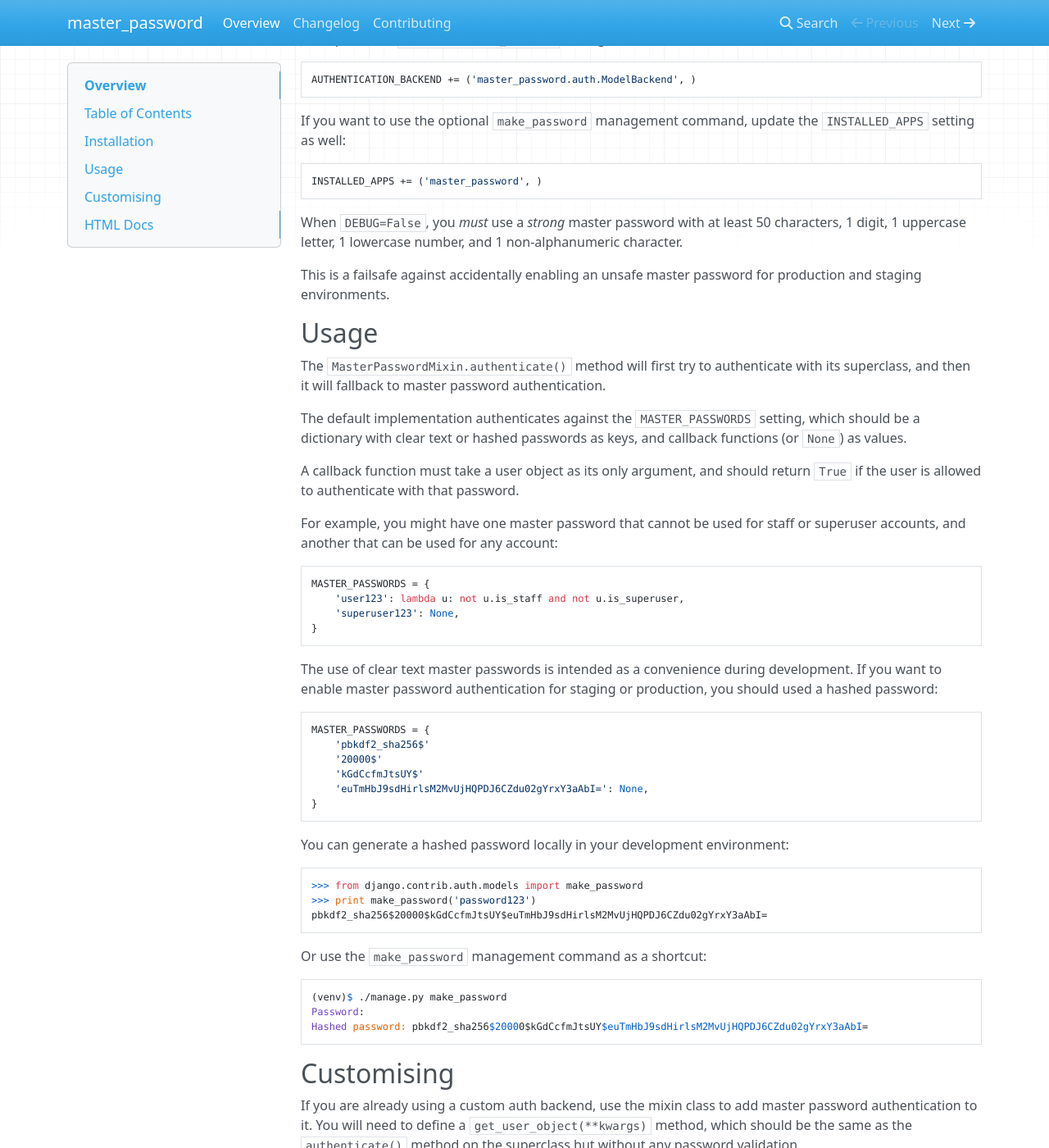
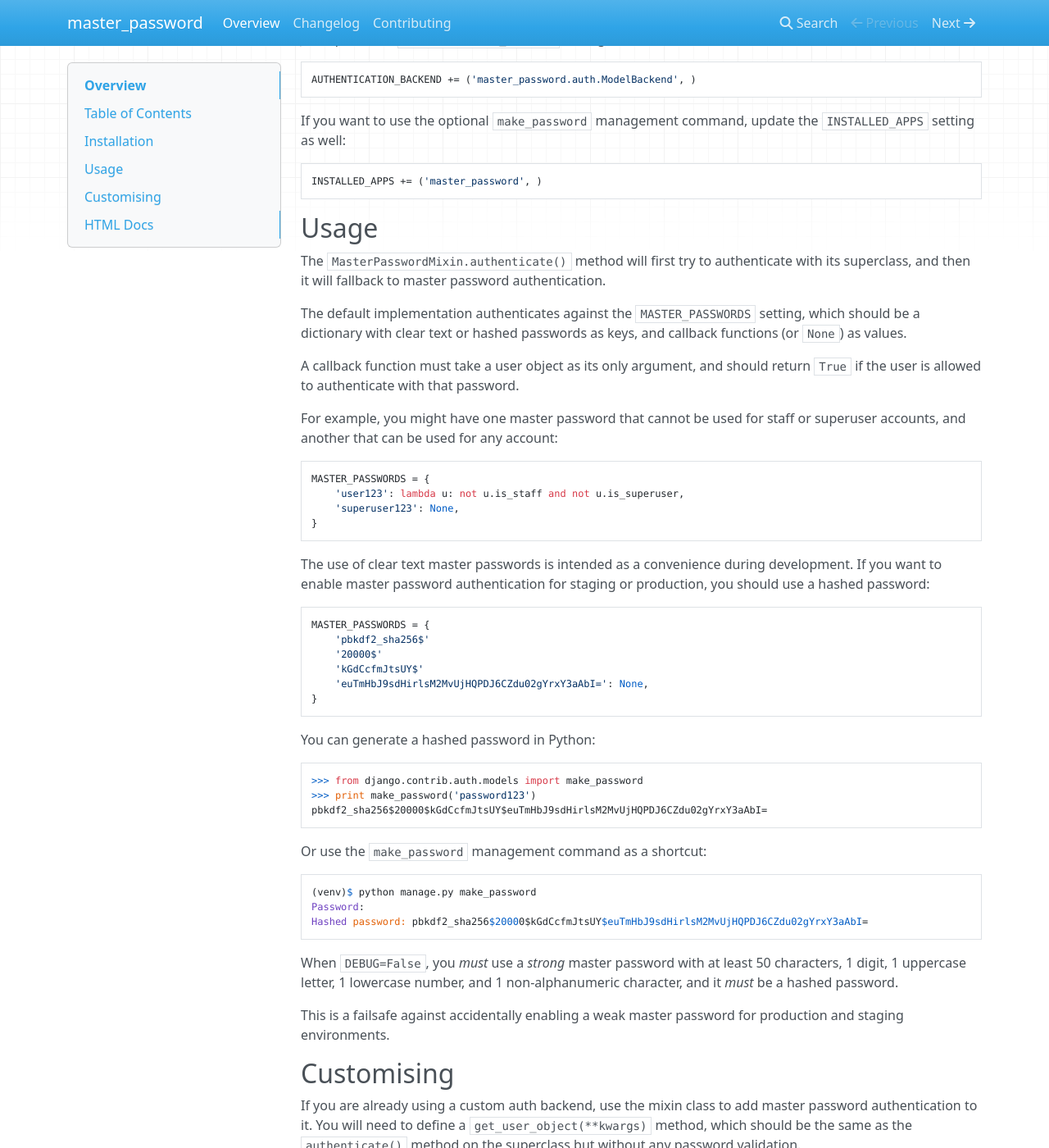
Before and after one commit to ixc/django-master-password, an MkDocs documentation site: the page built from docs/index.md, in a window 1280 px wide and 1400 px high, scrolled down 448 px. Shown: the whole window at 82% size. Built offline with MkDocs 1.6.1, drawn with Linux system fonts in a browser that asks for light colours; nearby versions of some CDN libraries.

Commit message:
Tweak docs.

```diff
--- a/docs/index.md
+++ b/docs/index.md
@@ -27,13 +27,6 @@ If you want to use the optional `make_password` management command, update the
 
     INSTALLED_APPS += ('master_password', )
 
-When `DEBUG=False`, you *must* use a *strong* master password with at least 50
-characters, 1 digit, 1 uppercase letter, 1 lowercase number, and 1
-non-alphanumeric character.
-
-This is a failsafe against accidentally enabling an unsafe master password for
-production and staging environments.
-
 ## Usage
 
 The `MasterPasswordMixin.authenticate()` method will first try to authenticate
@@ -57,7 +50,7 @@ or superuser accounts, and another that can be used for any account:
 
 The use of clear text master passwords is intended as a convenience during
 development. If you want to enable master password authentication for staging
-or production, you should used a hashed password:
+or production, you should use a hashed password:
 
     MASTER_PASSWORDS = {
         'pbkdf2_sha256$'
@@ -66,7 +59,7 @@ or production, you should used a hashed password:
         'euTmHbJ9sdHirlsM2MvUjHQPDJ6CZdu02gYrxY3aAbI=': None,
     }
 
-You can generate a hashed password locally in your development environment:
+You can generate a hashed password in Python:
 
     >>> from django.contrib.auth.models import make_password
     >>> print make_password('password123')
@@ -74,9 +67,16 @@ You can generate a hashed password locally in your development environment:
 
 Or use the `make_password` management command as a shortcut:
 
-    (venv)$ ./manage.py make_password
+    (venv)$ python manage.py make_password
     Password:
     Hashed password: pbkdf2_sha256$20000$kGdCcfmJtsUY$euTmHbJ9sdHirlsM2MvUjHQPDJ6CZdu02gYrxY3aAbI=
+
+When `DEBUG=False`, you *must* use a *strong* master password with at least 50
+characters, 1 digit, 1 uppercase letter, 1 lowercase number, and 1
+non-alphanumeric character, and it *must* be a hashed password.
+
+This is a failsafe against accidentally enabling a weak master password for
+production and staging environments.
 
 ## Customising
 
```
